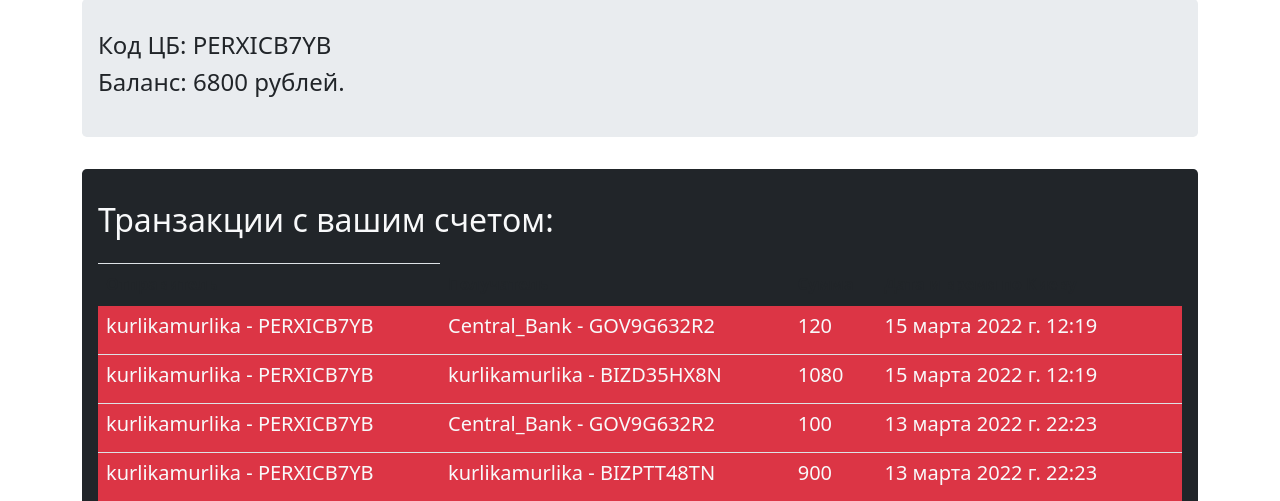
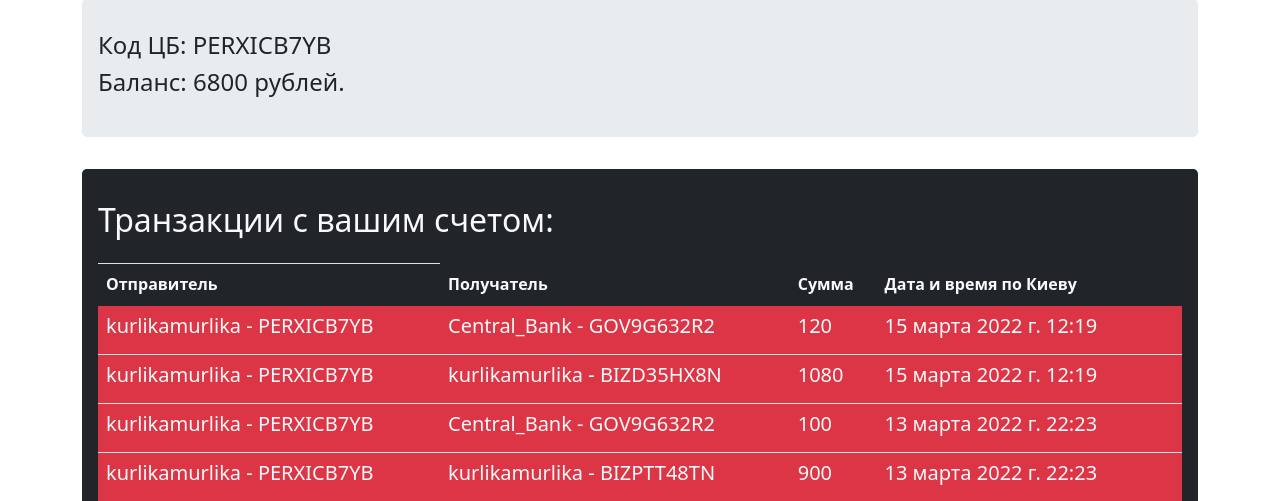
Before and after one commit to kurlikamurlika/gos_uslugi, a Django app: page /profile/ in a window 1280 px wide. Shown: the part 231-732 px from the top of the page. Run offline with Django 4.2, Linux system fonts and the light colour scheme; a user stored in the database is signed in; data comes from the database, SQL or seed files in the repository.

```diff
--- a/bank/templates/bank/profile.html
+++ b/bank/templates/bank/profile.html
@@ -21,10 +21,10 @@
                 <thead>
                 <th>
                     <tr>
-                        <th>Отправитель</th>
-                        <th>Получатель</th>
-                        <th>Сумма</th>
-                        <th>Дата и время по Киеву</th>
+                        <th class="text-light">Отправитель</th>
+                        <th class="text-light">Получатель</th>
+                        <th class="text-light">Сумма</th>
+                        <th class="text-light">Дата и время по Киеву</th>
                     </tr>
                 </th>
                 </thead>
```
